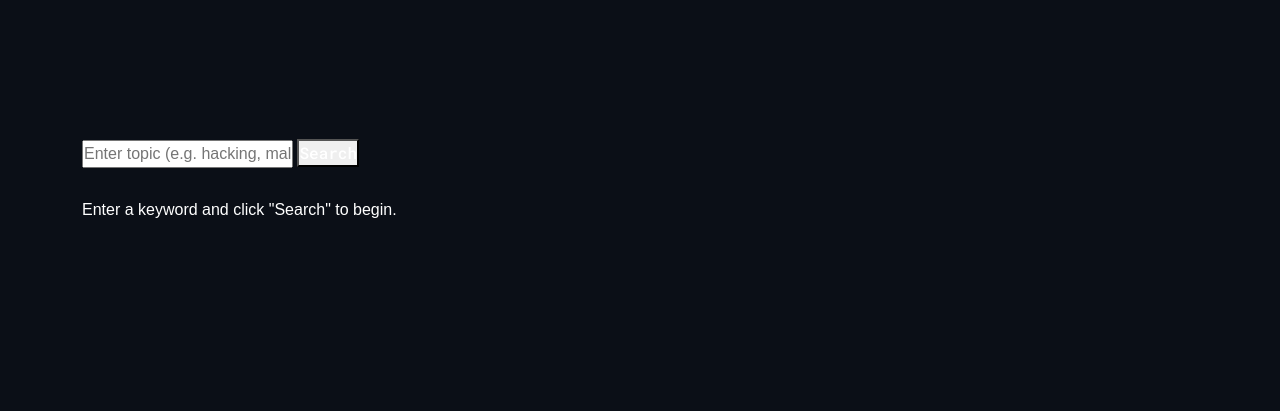
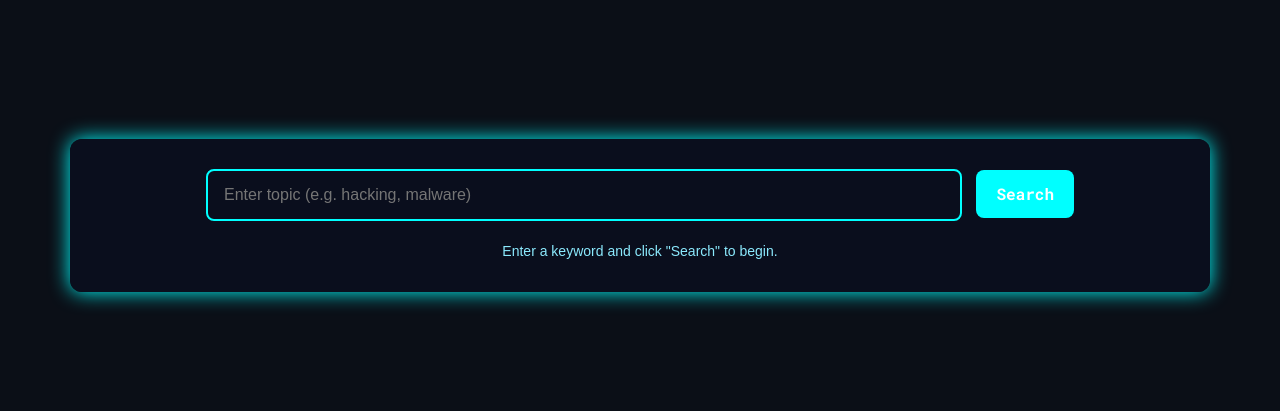
Before and after one commit to khankabi/ELearningPlatform, a plain HTML site: page Blog/blogMain.html in a window 1280 px wide. Shown: the part 3420-3831 px from the top of the page. Drawn offline with nearby package versions, Linux system fonts and the light colour scheme; a web font is replaced by a local one.

Commit message:
Update style.css

```diff
--- a/Blog/style.css
+++ b/Blog/style.css
@@ -102,3 +102,53 @@ body {
     font-size: 15px;
     color: #444;
 }
+#search-box.container {
+    background: rgba(10, 15, 30, 0.9);
+    padding: 30px;
+    border-radius: 12px;
+    box-shadow: 0 0 20px #00ffff;
+    text-align: center;
+    overflow-y: scroll;
+    width: 100%;
+}
+
+#searchInput {
+    width: 70%;
+    padding: 12px 16px;
+    margin-right: 10px;
+    border: 2px solid #00ffff;
+    border-radius: 8px;
+    background-color: transparent;
+    color: #00ffff;
+    font-size: 16px;
+    outline: none;
+    transition: box-shadow 0.3s ease-in-out;
+}
+
+#searchInput:focus {
+    box-shadow: 0 0 10px #00ffff;
+}
+
+.container > #searchBtn{
+    padding: 12px 20px;
+    background: #00ffff;
+    border: none;
+    border-radius: 8px;
+    color: #0a0f1a;
+    font-weight: bold;
+    font-size: 16px;
+    cursor: pointer;
+    transition: background 0.3s ease-in-out, box-shadow 0.3s ease-in-out;
+}
+
+#searchBtn:hover {
+    background: #00ccff;
+    box-shadow: 0 0 15px #00ffff;
+}
+
+#news-container {
+    margin-top: 20px;
+    color: #8be9fd;
+    font-size: 14px;
+    /* text-shadow: 0 0 5px #00ffff; */
+}
```
